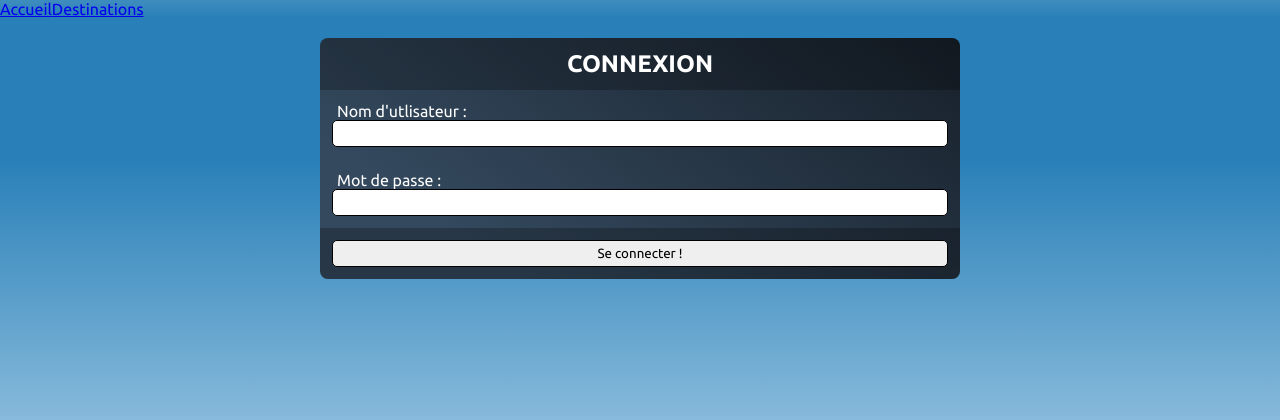
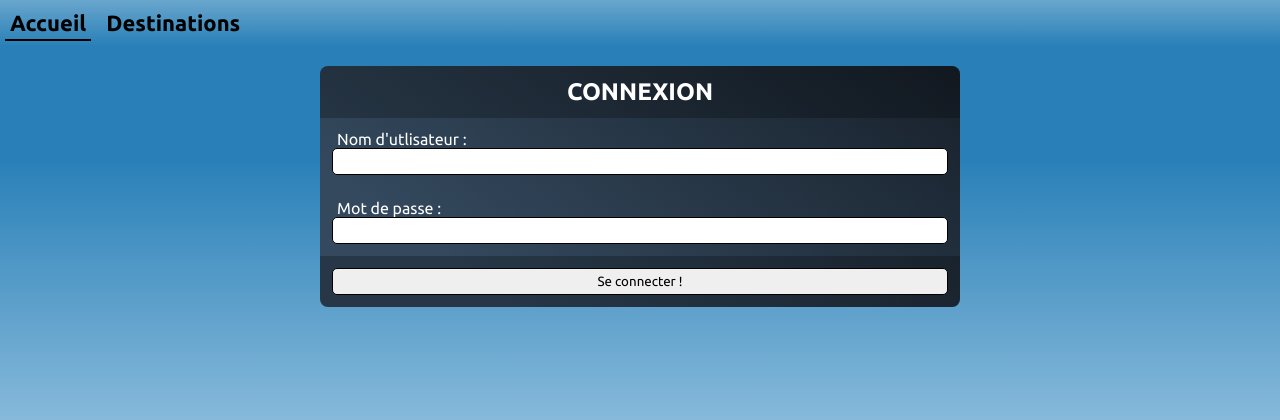
Before and after one commit to CrafterHide-Dev/TP-git, a PHP site: page /connexion.php in a window 1280 px wide. Shown: the top 420 px of the page. Run offline with PHP 8.4, Linux system fonts and the light colour scheme.

Commit message:
Update navbar.css

```diff
--- a/assets/css/navbar.css
+++ b/assets/css/navbar.css
@@ -2,5 +2,36 @@ nav#navbar {
 	display: flex;
 	flex-direction: row;
 	flex-wrap: nowrap;
-	background: linear-gradient(to bottom, rgba(255, 255, 255, 0.1), transparent);
+	background: linear-gradient(to bottom, rgba(255, 255, 255, 0.3), transparent);
 }
+
+nav#navbar a.navlink {
+	position: relative;
+	padding: 10px;
+	font-weight: 800;
+	font-size: 22px;
+
+	text-decoration-line: none;
+	color: black;
+}
+
+nav#navbar a.navlink::after {
+	position: absolute;
+	content: "";
+	height: 2px;
+	width: 0;
+	bottom: 5px;
+	left: auto;
+	right: 5px;
+	background-color: black;
+
+	transition: width 0.2s;
+}
+
+nav#navbar a.navlink:hover::after {
+	left: 5%;
+	right: auto;
+	width: 90%;
+
+	transition: width 0.2s;
+}
```
